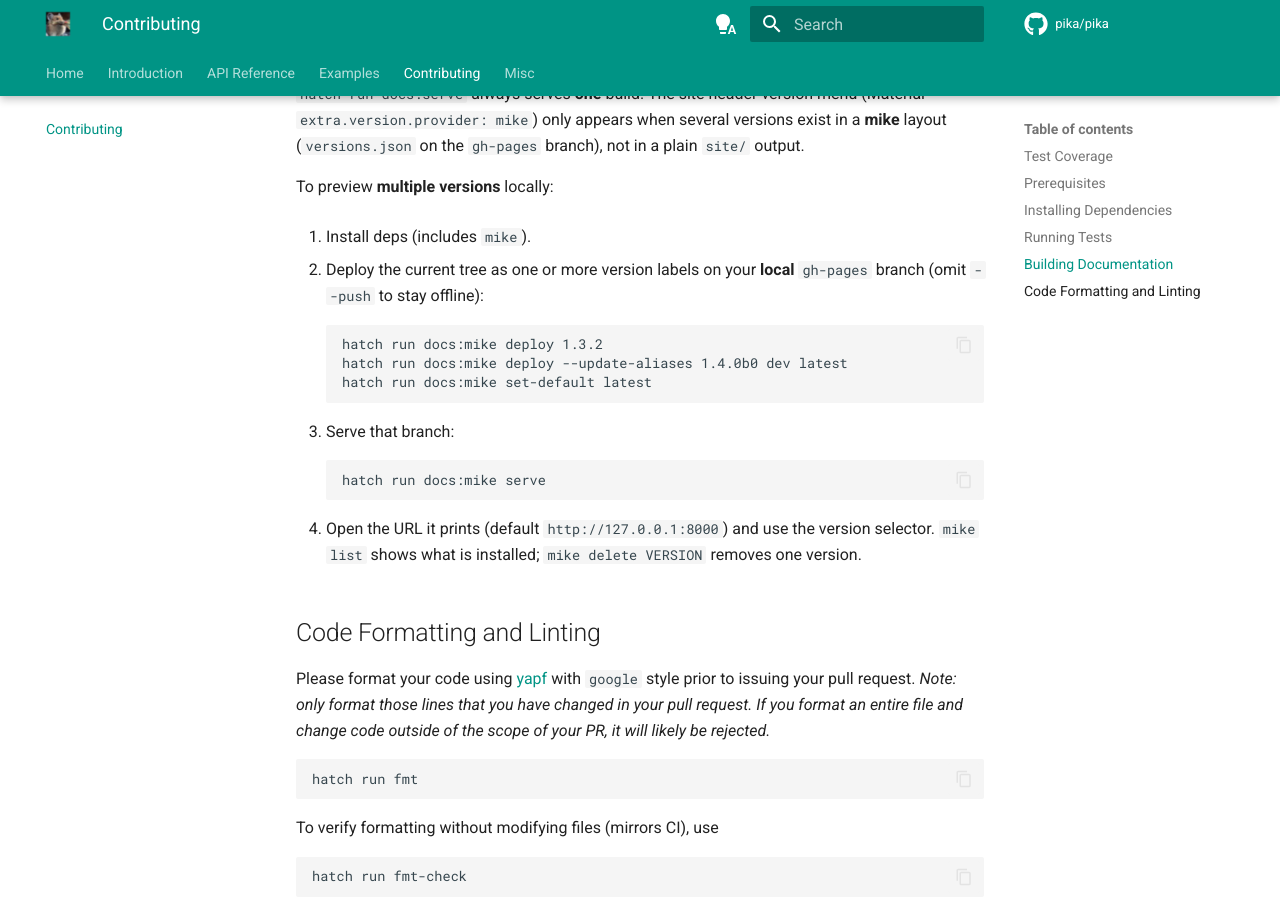
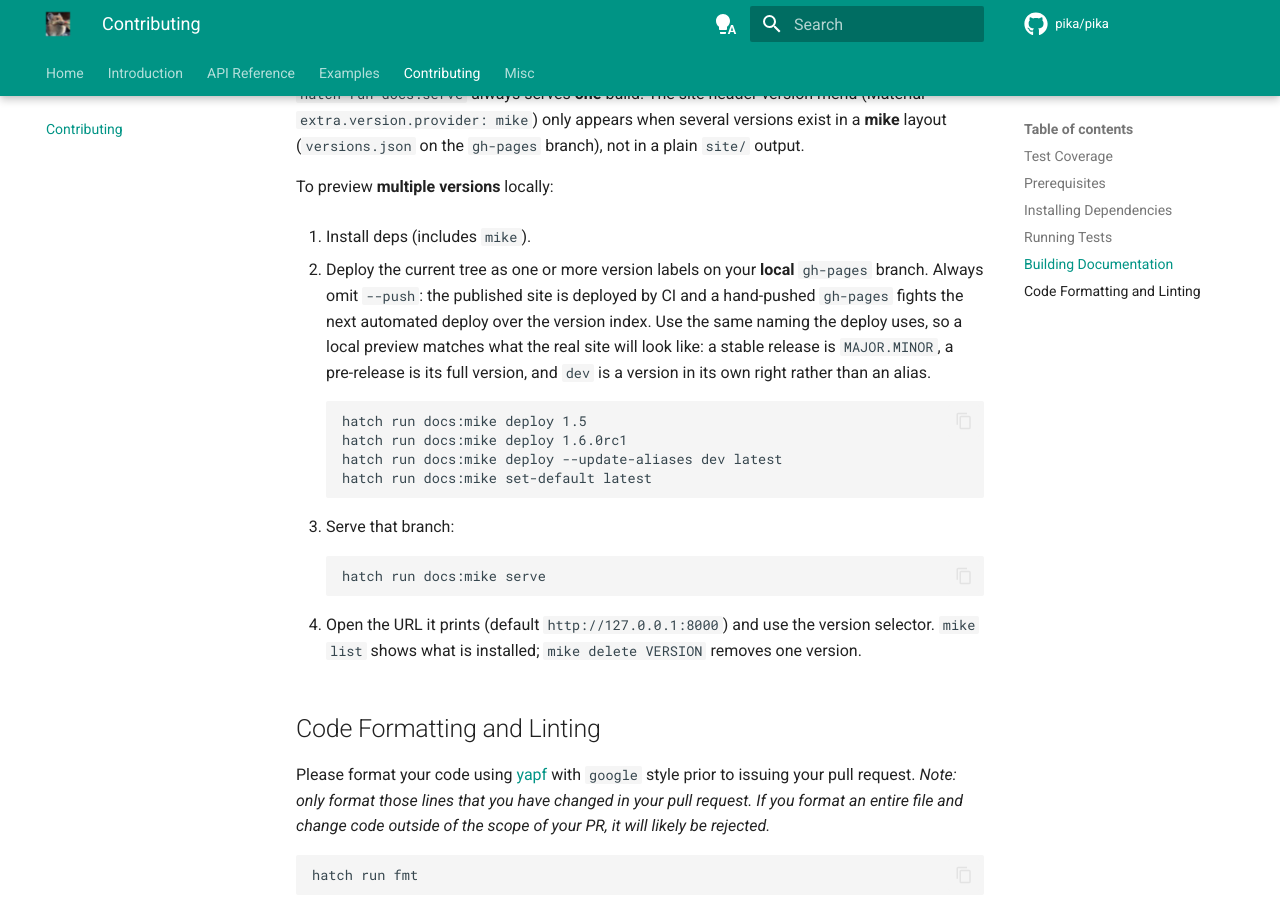
Before and after one commit to pika/pika, an MkDocs documentation site: the page built from docs/contributing.md, in a window 1280 px wide and 900 px high, scrolled down 2035 px. Built offline with MkDocs 1.6.1 and Material for MkDocs 9.7.7, drawn with Linux system fonts in a browser that asks for light colours; comment, search, counter and statistics services are not loaded; the version menu is left out.

Commit message:
docs: correct the gh-pages rebuild recipe and mike naming
The rebuild procedure could not be followed as written, and three of its
statements were wrong.

`mike` syncs from the remote only when the local branch is behind it or
has diverged. When the local branch is merely ahead, which is exactly
what deleting the remote branch makes it, `mike` uses the local branch
as-is and republishes the whole pre-delete version index without
warning, so deleting only the remote silently undoes the rebuild. Say to
delete both.

Rebuilding a `MAJOR.MINOR` directory from the first tag in its series
reverts the published docs by however many patch releases followed,
because every patch deploys over the same directory and nothing records
which one it holds. Say to check out the newest tag in the series.

Drop the `git checkout 1.5.0` example: there is no such tag. Correct the
claim that only 1.4.0 and earlier predate the MkDocs migration; no
released tag carries an `mkdocs.yml`, so nothing is replayable until
1.5.0 ships.

Document pruning pre-release versions. Each one publishes a full copy of
the site that no alias points at, and nothing removes them, so the
version selector accumulates every b1 and rc1 indefinitely.

Correct the claim that the README links use `latest/`. They point at the
bare site root, which is the better choice for a link that only needs
the docs home: its redirect follows the alias, so the link does not go
stale if the scheme changes. Only links that must reach a specific page,
such as the adapter deprecation warnings, carry a version.

Fix the local preview instructions in CONTRIBUTING.md, which used full
patch versions and treated `dev` as an alias. Both contradict what the
deploy does, and following them against the real remote registers a
version index the next automated deploy then fights. Say to omit
`--push` as well.

Add both new workflows to the AGENTS.md enumeration, which described
nine of ten workflow files.

```diff
--- a/CONTRIBUTING.md
+++ b/CONTRIBUTING.md
@@ -85,10 +85,16 @@ To preview **multiple versions** locally:
 1. Install deps (includes `mike`).
 
 2. Deploy the current tree as one or more version labels on your **local**
-   `gh-pages` branch (omit `--push` to stay offline):
+   `gh-pages` branch. Always omit `--push`: the published site is deployed by CI
+   and a hand-pushed `gh-pages` fights the next automated deploy over the version
+   index. Use the same naming the deploy uses, so a local preview matches what
+   the real site will look like: a stable release is `MAJOR.MINOR`, a pre-release
+   is its full version, and `dev` is a version in its own right rather than an
+   alias.
 
-        hatch run docs:mike deploy 1.3.2
-        hatch run docs:mike deploy --update-aliases 1.4.0b0 dev latest
+        hatch run docs:mike deploy 1.5
+        hatch run docs:mike deploy 1.6.0rc1
+        hatch run docs:mike deploy --update-aliases dev latest
         hatch run docs:mike set-default latest
 
 3. Serve that branch:
```
Also changed, not shown: AGENTS.md (+16 -0 lines), RELEASE.md (+48 -13 lines).
